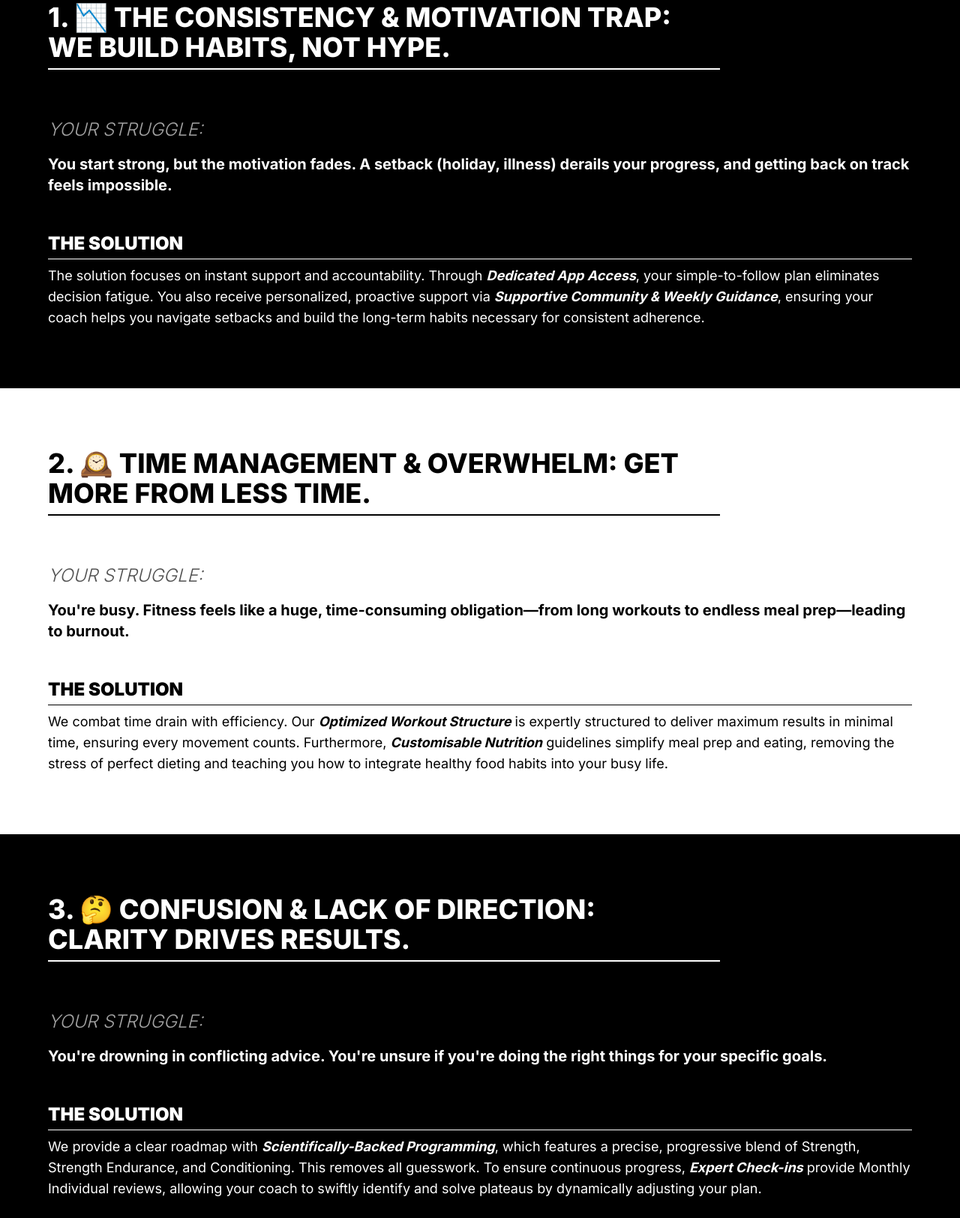
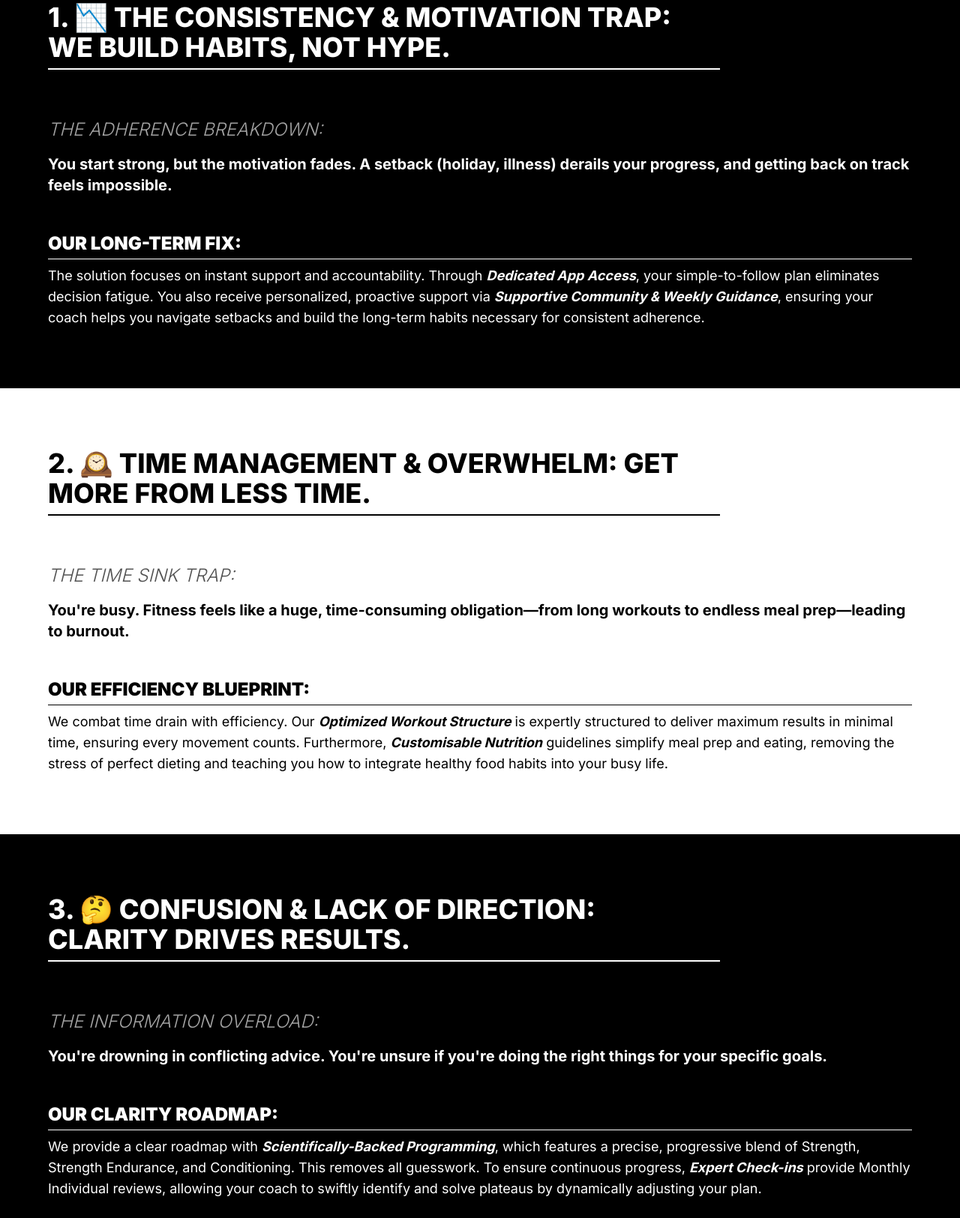
Before and after one commit to CoachChrisCRC/fsb-lp, a plain HTML site: page index.html in a window 1280 px wide. Shown: the part 1215-2840 px from the top of the page at 75% size. Drawn offline with nearby package versions, Linux system fonts and the light colour scheme.

Commit message:
Update struggle and solution headings in index.html

```diff
--- a/index.html
+++ b/index.html
@@ -123,15 +123,15 @@
                     1. 📉 THE CONSISTENCY & MOTIVATION TRAP: WE BUILD HABITS, NOT HYPE.
                 </h2>
                 <div class="grid grid-cols-1 md:grid-cols-2 gap-x-16 gap-y-12">
-                    <!-- STRUGGLE -->
+                    <!-- PROBLEM -->
                     <div class="md:col-span-2">
-                        <h3 class="font-light text-2xl mb-4 italic text-neutral-400">YOUR STRUGGLE:</h3>
+                        <h3 class="font-light text-2xl mb-4 italic text-neutral-400">THE ADHERENCE BREAKDOWN:</h3>
                         <p class="text-xl font-bold">You start strong, but the motivation fades. A setback (holiday, illness) derails your progress, and getting back on track feels impossible.</p>
                     </div>
 
-                    <!-- SINGLE SOLUTION BLOCK -->
+                    <!-- SOLUTION -->
                     <div class="md:col-span-2">
-                        <h3 class="font-black text-2xl uppercase mb-2 border-b border-white pb-1">The Solution</h3>
+                        <h3 class="font-black text-2xl uppercase mb-2 border-b border-white pb-1">OUR LONG-TERM FIX:</h3>
                         <p class="text-lg">The solution focuses on instant support and accountability. Through <span class="font-bold italic">Dedicated App Access</span>, your simple-to-follow plan eliminates decision fatigue. You also receive personalized, proactive support via <span class="font-bold italic">Supportive Community & Weekly Guidance</span>, ensuring your coach helps you navigate setbacks and build the long-term habits necessary for consistent adherence.</p>
                     </div>
                     <!-- END SINGLE SOLUTION BLOCK -->
@@ -146,15 +146,15 @@
                     2. 🕰️ TIME MANAGEMENT & OVERWHELM: GET MORE FROM LESS TIME.
                 </h2>
                 <div class="grid grid-cols-1 md:grid-cols-2 gap-x-16 gap-y-12">
-                    <!-- STRUGGLE -->
+                    <!-- PROBLEM -->
                     <div class="md:col-span-2">
-                        <h3 class="font-light text-2xl mb-4 italic text-neutral-600">YOUR STRUGGLE:</h3>
+                        <h3 class="font-light text-2xl mb-4 italic text-neutral-600">THE TIME SINK TRAP:</h3>
                         <p class="text-xl font-bold">You're busy. Fitness feels like a huge, time-consuming obligation—from long workouts to endless meal prep—leading to burnout.</p>
                     </div>
 
-                    <!-- SINGLE SOLUTION BLOCK -->
+                    <!-- SOLUTION -->
                     <div class="md:col-span-2">
-                        <h3 class="font-black text-2xl uppercase mb-2 border-b border-black pb-1">The Solution</h3>
+                        <h3 class="font-black text-2xl uppercase mb-2 border-b border-black pb-1">OUR EFFICIENCY BLUEPRINT:</h3>
                         <p class="text-lg">We combat time drain with efficiency. Our <span class="font-bold italic">Optimized Workout Structure</span> is expertly structured to deliver maximum results in minimal time, ensuring every movement counts. Furthermore, <span class="font-bold italic">Customisable Nutrition</span> guidelines simplify meal prep and eating, removing the stress of perfect dieting and teaching you how to integrate healthy food habits into your busy life.</p>
                     </div>
                     <!-- END SINGLE SOLUTION BLOCK -->
@@ -169,15 +169,15 @@
                     3. 🤔 CONFUSION & LACK OF DIRECTION: CLARITY DRIVES RESULTS.
                 </h2>
                 <div class="grid grid-cols-1 md:grid-cols-2 gap-x-16 gap-y-12">
-                    <!-- STRUGGLE -->
+                    <!-- PROBLEM -->
                     <div class="md:col-span-2">
-                        <h3 class="font-light text-2xl mb-4 italic text-neutral-400">YOUR STRUGGLE:</h3>
+                        <h3 class="font-light text-2xl mb-4 italic text-neutral-400">THE INFORMATION OVERLOAD:</h3>
                         <p class="text-xl font-bold">You're drowning in conflicting advice. You're unsure if you're doing the right things for your specific goals.</p>
                     </div>
 
-                    <!-- SINGLE SOLUTION BLOCK -->
+                    <!-- SOLUTION -->
                     <div class="md:col-span-2">
-                        <h3 class="font-black text-2xl uppercase mb-2 border-b border-white pb-1">The Solution</h3>
+                        <h3 class="font-black text-2xl uppercase mb-2 border-b border-white pb-1">OUR CLARITY ROADMAP:</h3>
                         <p class="text-lg">We provide a clear roadmap with <span class="font-bold italic">Scientifically-Backed Programming</span>, which features a precise, progressive blend of Strength, Strength Endurance, and Conditioning. This removes all guesswork. To ensure continuous progress, <span class="font-bold italic">Expert Check-ins</span> provide Monthly Individual reviews, allowing your coach to swiftly identify and solve plateaus by dynamically adjusting your plan.</p>
                     </div>
                     <!-- END SINGLE SOLUTION BLOCK -->
@@ -202,11 +202,11 @@
                 <!-- OBSTACLE 4 CONTENT -->
                 <div class="grid grid-cols-1 md:grid-cols-2 gap-x-16 gap-y-12 mb-16">
                     <div class="md:col-span-2">
-                        <h3 class="font-light text-2xl mb-4 italic text-neutral-600">YOUR STRUGGLE:</h3>
+                        <h3 class="font-light text-2xl mb-4 italic text-neutral-600">THE SUSTAINABILITY CHALLENGE:</h3>
                         <p class="text-xl font-bold">You battle cravings, social pressure, and a lack of knowledge on how to structure meals for muscle growth or fat loss. Diets feel unsustainable.</p>
                     </div>
                     <div class="md:col-span-2">
-                        <h3 class="font-black text-2xl uppercase mb-2 border-b border-black pb-1">The Solution</h3>
+                        <h3 class="font-black text-2xl uppercase mb-2 border-b border-black pb-1">OUR NO-DIET APPROACH:</h3>
                         <p class="text-lg">Our solution provides sustainable adherence, not temporary restriction. You receive <span class="font-bold italic">Customisable Nutritional Guidelines</span> with clear Calorie & Macro Goals. We teach you how to structure your meals for optimal energy and performance, ensuring your eating habits are easy to incorporate into your social life and family schedule.</p>
                     </div>
                 </div>
@@ -217,13 +217,13 @@
                 <!-- OBSTACLE 5 CONTENT -->
                 <div class="grid grid-cols-1 md:grid-cols-2 gap-x-16 gap-y-12">
                     <div class="md:col-span-2">
-                        <h3 class="font-light text-2xl mb-4 italic text-neutral-600">YOUR STRUGGLE:</h3>
+                        <h3 class="font-light text-2xl mb-4 italic text-neutral-600">THE PLATEAU FRUSTRATION:</h3>
                         <p class="text-xl font-bold">You put in the effort but don't see the scale move quickly enough, leading to frustration and quitting. You don't know how to break through a plateau.</p>
                     </div>
 
                     <!-- SINGLE SOLUTION BLOCK -->
                     <div class="md:col-span-2">
-                        <h3 class="font-black text-2xl uppercase mb-2 border-b border-black pb-1">The Solution</h3>
+                        <h3 class="font-black text-2xl uppercase mb-2 border-b border-black pb-1">OUR PROGRESS GUARANTEE:</h3>
                         <p class="text-lg">We move beyond the scale with <span class="font-bold italic">Personalized Progress Assessment</span>. Monthly Individual Check-ins evaluate success through holistic markers: strength gains, energy levels, and body composition. This assessment fuels <span class="font-bold italic">Dynamic Plan Adjustments</span>: when progress slows, your coach immediately intervenes, ensuring continuous forward momentum and guaranteeing your effort translates into results.</p>
                     </div>
                     <!-- END SINGLE SOLUTION BLOCK -->
```
